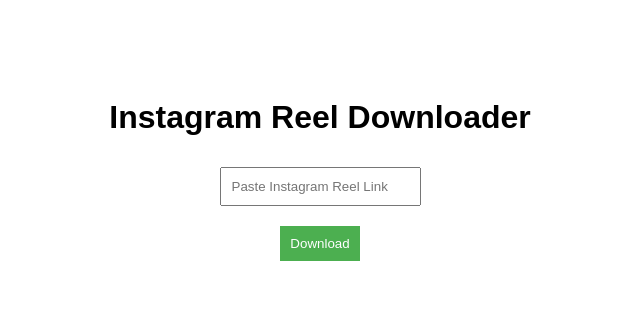
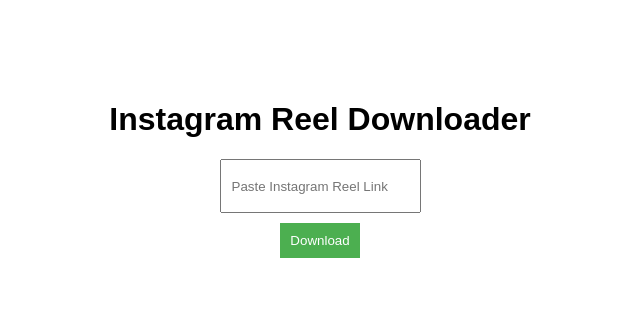
Before and after one commit to Dhruvmehta1311/instagram-downloader, a plain HTML site: page index.html in a window 1280 px wide. Shown: the part 216-543 px from the top of the page, without its empty margins (320-960 px from the left). Drawn offline with Linux system fonts and the light colour scheme.

Commit message:
Fixed UI.

```diff
--- a/index.html
+++ b/index.html
@@ -13,7 +13,7 @@
         justify-content: center;
         height: 100vh;
       }
-      input,
+
       button {
         padding: 10px;
         margin: 10px;
@@ -30,13 +30,37 @@
       p {
         margin-top: 20px;
       }
+      h1 {
+        align-items: center;
+        max-width: 90%;
+      }
+      #heading {
+        /* background-color: #45a049; */
+        display: flex;
+        align-items: center;
+        justify-content: center;
+        flex-direction: column;
+        width: 90%;
+        padding: 20px;
+      }
+      #reelLink {
+        height: 40px;
+        padding-inline: 10px;
+        padding-block: 5px;
+      }
     </style>
   </head>
   <body>
-    <h1>Instagram Reel Downloader</h1>
-    <input type="text" id="reelLink" placeholder="Paste Instagram Reel Link" />
-    <button id="btn">Download</button>
-    <p id="message"></p>
+    <div id="heading">
+      <h1>Instagram Reel Downloader</h1>
+      <input
+        type="text"
+        id="reelLink"
+        placeholder="Paste Instagram Reel Link"
+      />
+      <button id="btn">Download</button>
+      <p id="message"></p>
+    </div>
   </body>
   <script src="script.js"></script>
 </html>
```
